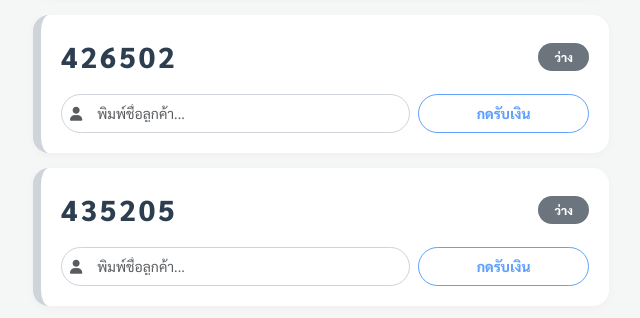
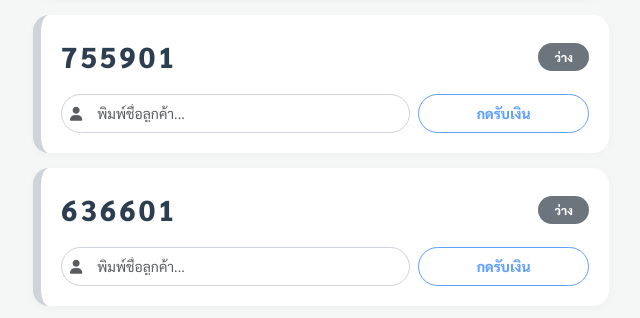
Before and after one commit to fngziii/fngziii.github.io, a plain HTML site: page index.html in a window 1280 px wide. Shown: the part 421-739 px from the top of the page, 319-959 px from the left. Drawn offline with nearby package versions, Linux system fonts and the light colour scheme.

Commit message:
Update rawData array with new lottery numbers

```diff
--- a/index.html
+++ b/index.html
@@ -236,16 +236,17 @@
     const BANK_INFO = `🏦 ธนาคารออมสิน\nเลขบัญชี 020-1-25404-630\nชื่อบัญชี นันท์ภสร ขอบรูป`;
 
     // อัปเดตข้อมูลเป็น 40 คู่ เรียงตามเลขท้าย 2 ตัวและตัวหน้า
-    const rawData = [
-        "426502", "435205", "189608", "278214", "209615",
-        "779418", "391521", "053422", "542326", "506926",
-        "372332", "939635", "720236", "630238", "806540",
-        "763541", "043143", "924045", "395647", "236048",
-        "446854", "793755", "751356", "089160", "266961",
-        "936962", "071163", "552864", "893065", "885270",
-        "774671", "434572", "806977", "869780", "827781",
-        "521884", "048290", "693790", "668890", "729599"
-    ];
+const rawData = [
+    "755901", "636601", "729904", "036405", "567107",
+    "382908", "546110", "069910", "723514", "584516",
+    "864316", "772018", "474521", "078022", "120522",
+    "497824", "044830", "314830", "250033", "073134",
+
+    "139336", "937242", "592843", "310044", "715446",
+    "360546", "613160", "211661", "288363", "252464",
+    "592366", "758870", "895573", "927773", "977974",
+    "523577", "713080", "185883", "033090", "442499"
+];
 
     let tickets = [];
     let currentFilter = 'all';
```
